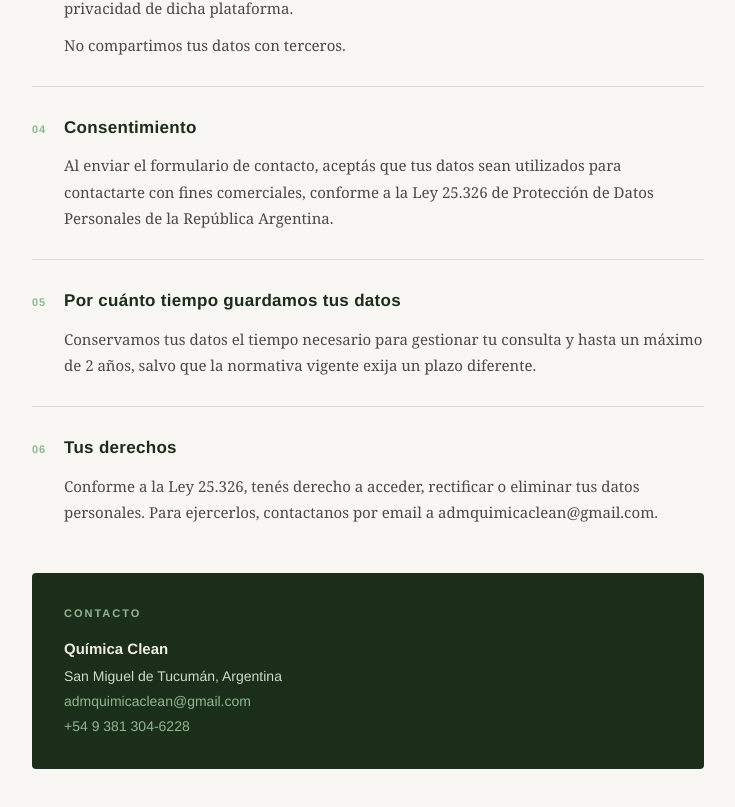
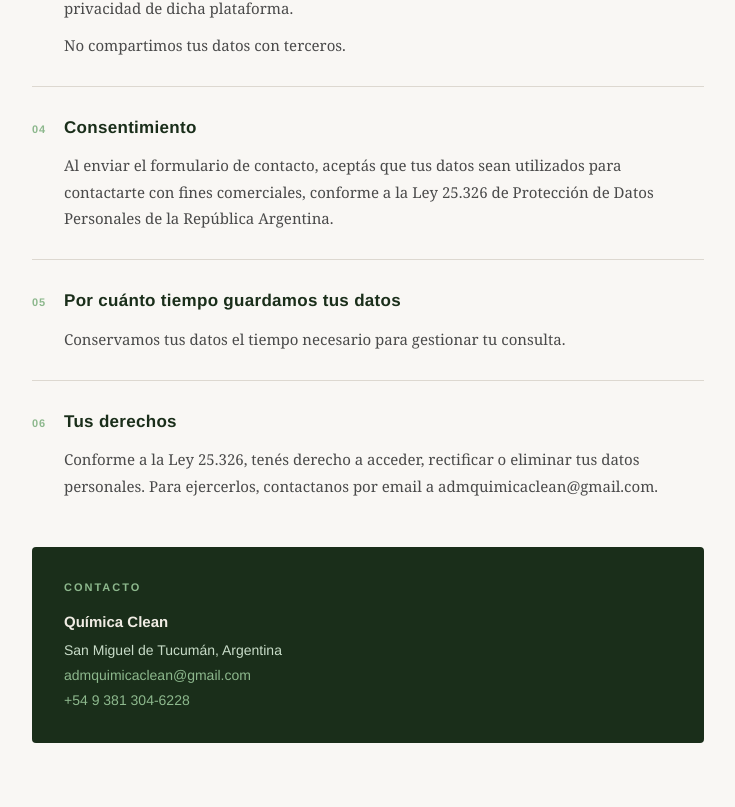
Before and after one commit to Juanmd14/Quimica-Clean, a Next.js app: page /legal in a window 1280 px wide. Shown: the part 884-1691 px from the top of the page, without its empty margins (272-1007 px from the left). Built offline with nearby package versions, Linux system fonts and the light colour scheme.

Commit message:
fixpoliticas

```diff
--- a/app/legal/page.tsx
+++ b/app/legal/page.tsx
@@ -192,7 +192,7 @@ const sections = [
   {
     title: 'Por cuánto tiempo guardamos tus datos',
     text: [
-      'Conservamos tus datos el tiempo necesario para gestionar tu consulta y hasta un máximo de 2 años, salvo que la normativa vigente exija un plazo diferente.',
+      'Conservamos tus datos el tiempo necesario para gestionar tu consulta.',
     ],
   },
   {
```
